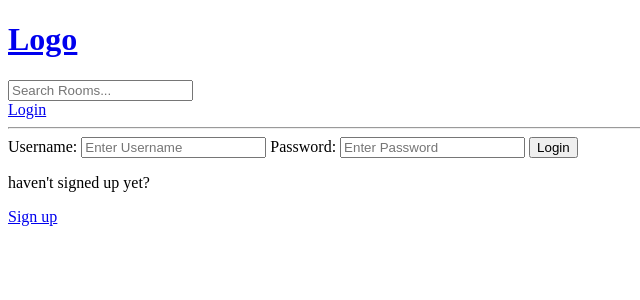
After one commit to b22cs016/studybud, a Django app: page /login/ in a window 1280 px wide. The commit adds this page. Shown: the top 300 px of the page, without its empty margins (0-640 px from the left). Run offline with Django 4.2, Linux system fonts and the light colour scheme.

Commit message:
user registration is completed

```diff
--- a/base/templates/base/home.html
+++ b/base/templates/base/home.html
@@ -32,8 +32,10 @@
         <div>
             {% for room in rooms %}
                 <div>
+                    {% if request.user == room.host %}
                     <a href="{% url 'update-room' room.id %}">Edit</a>
                     <a href="{% url 'delete-room' room.id %}">Delete</a>
+                    {% endif %}
                     <span>@{{room.host.username}}</span>
                     <h5>{{room.id}} -- <a href="{% url 'room' room.id %}">{{room.name}}</a></h5>
                     <small>{{room.topic.name}}</small>
--- /dev/null
+++ b/base/templates/base/login_register.html
@@ -0,0 +1,36 @@
+{% extends 'main.html' %}
+
+{% block content %}
+
+{% if page == 'login' %}
+<div>
+    <form method="POST" action="">
+        {% csrf_token %}
+        <label for="">Username:</label>
+        <input type="text" name="username" placeholder="Enter Username" />
+        <label for="">Password:</label>
+        <input type="password" name="password" placeholder="Enter Password" />
+
+
+        <input type="submit" value="Login" />
+    </form>
+    <p>haven't signed up yet?</p>
+    <a href="{% url 'register' %}">Sign up</a>
+</div>
+
+{% else %}
+
+<div>
+    <form method="POST" action="">
+        {% csrf_token %}
+
+        {{form.as_p}}
+        <input type="submit" value="Register" />
+    </form>
+    <p>Already signed up?</p>
+    <a href="{% url 'login' %}">Login</a>
+</div>
+{% endif %}
+
+
+{% endblock content %}
--- a/base/urls.py
+++ b/base/urls.py
@@ -2,6 +2,9 @@ from django.urls import path
 from .import views
 
 urlpatterns = [
+    path('login/',views.loginPage,name="login"),
+    path('logout/',views.logoutUser,name="logout"),
+    path('register/',views.registerPage,name="register"),
     path('',views.home,name="home"),
     path('room/<str:pk>/',views.room,name="room"),
     path('create-room/',views.createRoom, name="create-room"),
--- a/base/views.py
+++ b/base/views.py
@@ -1,5 +1,11 @@
 from django.shortcuts import render,redirect
+from django.http import HttpResponse
+from django.contrib import messages
+from django.contrib.auth.decorators import login_required
 from django.db.models import Q
+from django.contrib.auth.models import User
+from django.contrib.auth import authenticate, login, logout
+from django.contrib.auth.forms import UserCreationForm
 from .models import Room, Topic
 from .forms import RoomForm
 # Create your views here.
@@ -9,6 +15,59 @@ from .forms import RoomForm
 #     {'id':2, 'name': 'Design with me'},
 #     {'id':3, 'name': 'Front end developers'},
 # ]
+
+def loginPage(request):
+    page = 'login'
+    if request.user.is_authenticated:
+        return redirect('home')
+
+
+    if request.method == 'POST':
+        username = request.POST.get('username').lower()
+        password = request.POST.get('password')
+
+        try:
+            user = User.objects.get(username=username)
+        except:
+            messages.error(request, 'User does not exist')
+
+        user = authenticate(request,username=username,password=password)
+
+        if user is not None:
+            login(request, user)
+            return redirect('home')
+        else:
+            messages.error(request, 'Username or password does not exist')
+
+    context = {'page':page}
+    return render(request,'base/login_register.html',context)
+
+def logoutUser(request):
+    logout(request)
+    return redirect('home')
+
+def registerPage(request):
+    form = UserCreationForm()
+
+    if request.method == 'POST':
+        form = UserCreationForm(request.POST)
+        form = UserCreationForm(request.POST)
+        if form.is_valid():
+            user = form.save(commit=False)
+
+
+            user.username = user.username.lower()
+            user.save()
+            login(request,user)
+            return redirect('home')
+
+        else:
+            messages.error(request,'An error occured during registration')
+
+    return render(request,'base/login_register.html',{'form':form})
+
+
+
 
 
 def home(request):
@@ -25,7 +84,7 @@ def room(request,pk):
     context = {'room':room}
     return render(request,'base/room.html',context)
 
-
+@login_required(login_url='login')
 def createRoom(request):
     form = RoomForm()
     if request.method == 'POST':
@@ -36,9 +95,13 @@ def createRoom(request):
     context = {'form': form}
     return render(request,'base/room_form.html',context)
 
+@login_required(login_url='login')
 def updateRoom(request, pk):
     room = Room.objects.get(id=pk)
     form = RoomForm(instance=room)
+
+    if request.user != room.host:
+        return HttpResponse('You are not allowed here ')
 
     if request.method == 'POST':
         form = RoomForm(request.POST,instance=room)
@@ -49,9 +112,12 @@ def updateRoom(request, pk):
     context = {'form': form}
     return render(request,'base/room_form.html',context)
 
-
+@login_required(login_url='login')
 def deleteRoom(request,pk):
     room = Room.objects.get(id=pk)
+
+    if request.user != room.host:
+        return HttpResponse('You are not allowed here ')
     if request.method == 'POST':
         room.delete()
         return redirect('home')
--- a/templates/main.html
+++ b/templates/main.html
@@ -7,6 +7,13 @@
 </head>
 <body>
     {% include 'navbar.html'  %}
+    {% if messages %}
+<ul class="messages">
+    {% for message in messages %}
+    <li>{{ message }}</li>
+    {% endfor %}
+</ul>
+{% endif %}
     {% block content %}
 
     {% endblock %}
--- a/templates/navbar.html
+++ b/templates/navbar.html
@@ -7,4 +7,11 @@
 
 </form>
 
+{% if request.user.is_authenticated %}
+<p>Hello {{request.user}}</p>
+<a href="{% url 'logout' %}">Logout</a>
+{% else %}
+<a href="{% url 'login' %}">Login</a>
+
+{% endif %}
 <hr>
```
Also changed, not shown: db.sqlite3.
